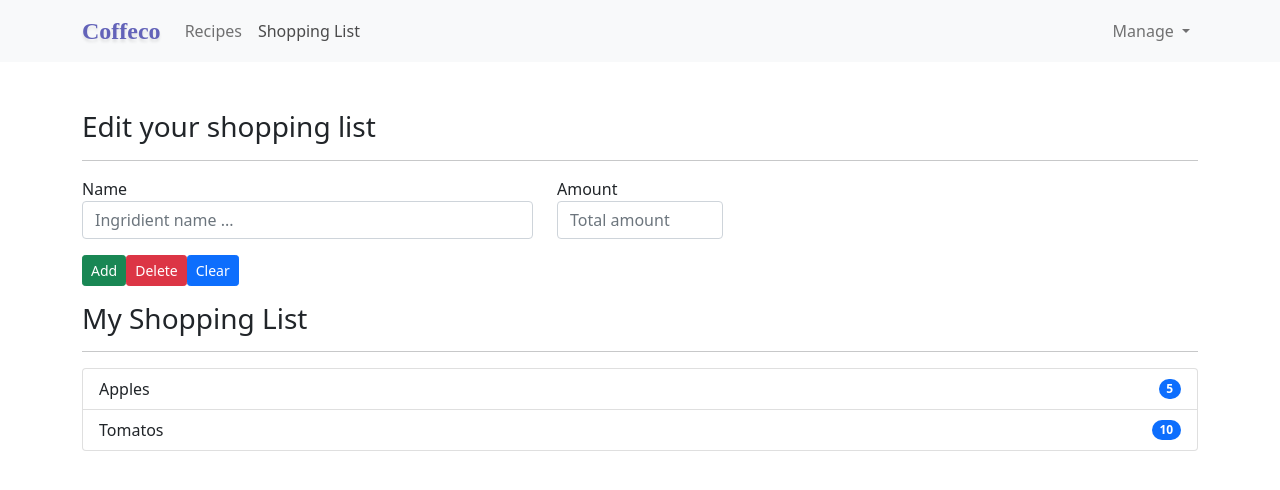
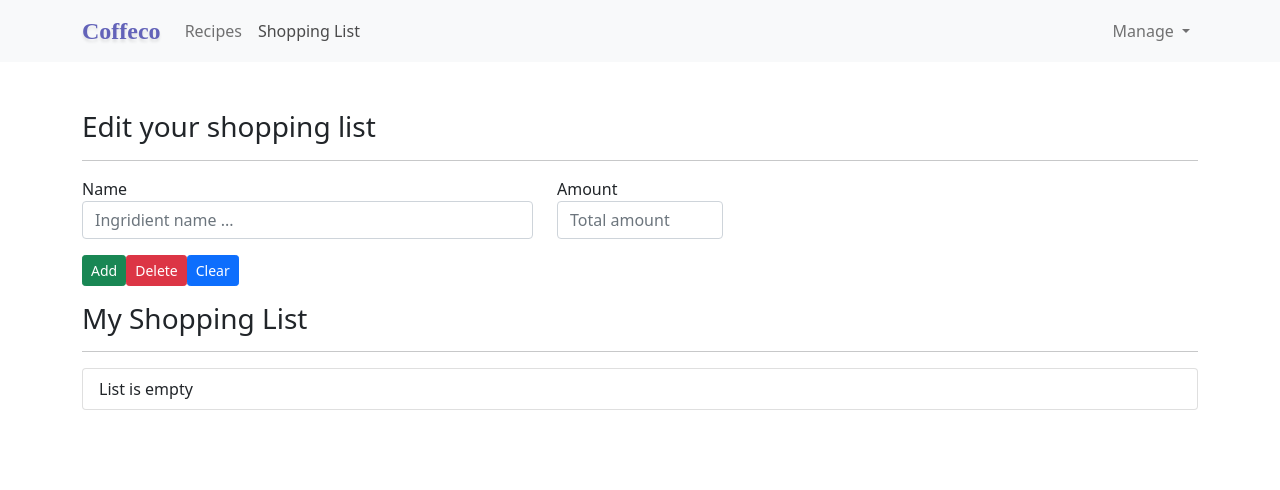
Before and after one commit to sayan95/restaurant-app, an Angular app: page / in a window 1280 px wide. Both pictures are taken after a click on the link "Shopping List". Shown: the top 490 px of the page. Built offline with nearby package versions, Linux system fonts and the light colour scheme.

Commit message:
changes reference for ingridient model in shopping lis adds emplty list message for shopping list

```diff
--- a/src/app/shopping-list/shopping-edit/shopping-edit.component.ts
+++ b/src/app/shopping-list/shopping-edit/shopping-edit.component.ts
@@ -1,5 +1,5 @@
 import { Component, ElementRef, EventEmitter, OnInit, Output, ViewChild } from '@angular/core';
-import { Ingridient } from 'src/app/shared/ingridient.model';
+import { Ingridient } from 'src/app/shared/models/ingridient.model';
 
 @Component({
   selector: 'coffeco-shopping-edit',
--- a/src/app/shopping-list/shopping-list.component.html
+++ b/src/app/shopping-list/shopping-list.component.html
@@ -11,6 +11,13 @@
         <ul class="list-group">
             <li class="list-group-item d-flex justify-content-between align-items-center"
             style="cursor: pointer;"
+            *ngIf="ingridients.length === 0; else showList"
+            >
+                List is empty
+            </li>
+            <ng-template #showList>
+                <li class="list-group-item d-flex justify-content-between align-items-center"
+                    style="cursor: pointer;"
                     *ngFor="let ingridient of ingridients"
                 >
                     {{ ingridient.name }}
@@ -18,6 +25,7 @@
                     {{ ingridient.amount }}
                     </span>
                 </li>
+            </ng-template>
         </ul>
     </div>
 </div>
--- a/src/app/shopping-list/shopping-list.component.ts
+++ b/src/app/shopping-list/shopping-list.component.ts
@@ -1,5 +1,5 @@
 import { Component, OnInit } from '@angular/core';
-import { Ingridient } from '../shared/ingridient.model';
+import { Ingridient } from '../shared/models/ingridient.model';
 
 @Component({
   selector: 'coffeco-shopping-list',
@@ -7,11 +7,7 @@ import { Ingridient } from '../shared/ingridient.model';
   styleUrls: ['./shopping-list.component.css']
 })
 export class ShoppingListComponent implements OnInit {
-  ingridients: Ingridient[] = [
-    new Ingridient('Apples', 5),
-    new Ingridient('Tomatos', 10),
-  ];
-
+  ingridients: Ingridient[] = [];
 
   constructor() { }
 
```
Also changed, not shown: src/app/shared/models/ingridient.model.ts (renamed from src/app/shared/ingridient.model.ts). Lines whose indentation alone changed are shown as unchanged.
